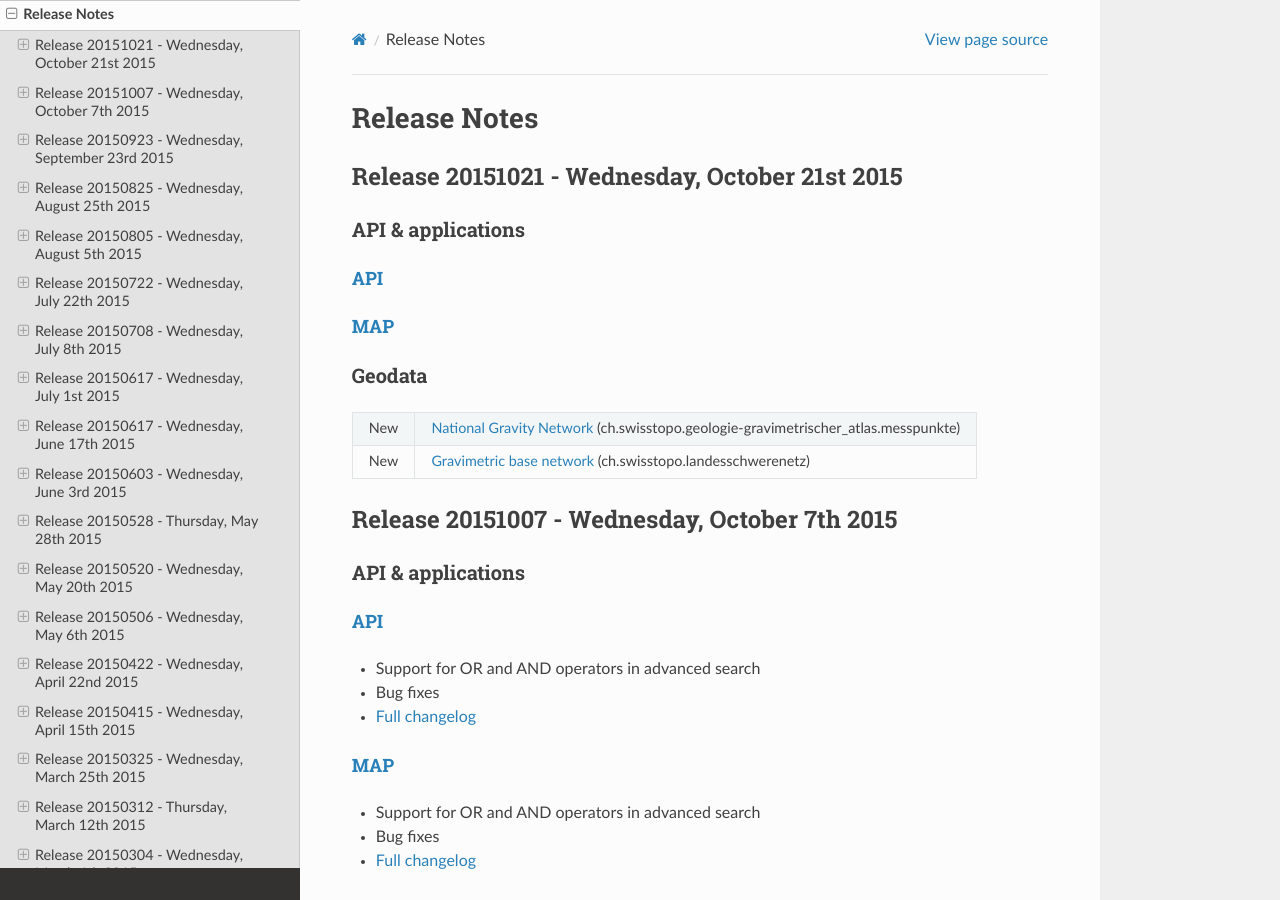
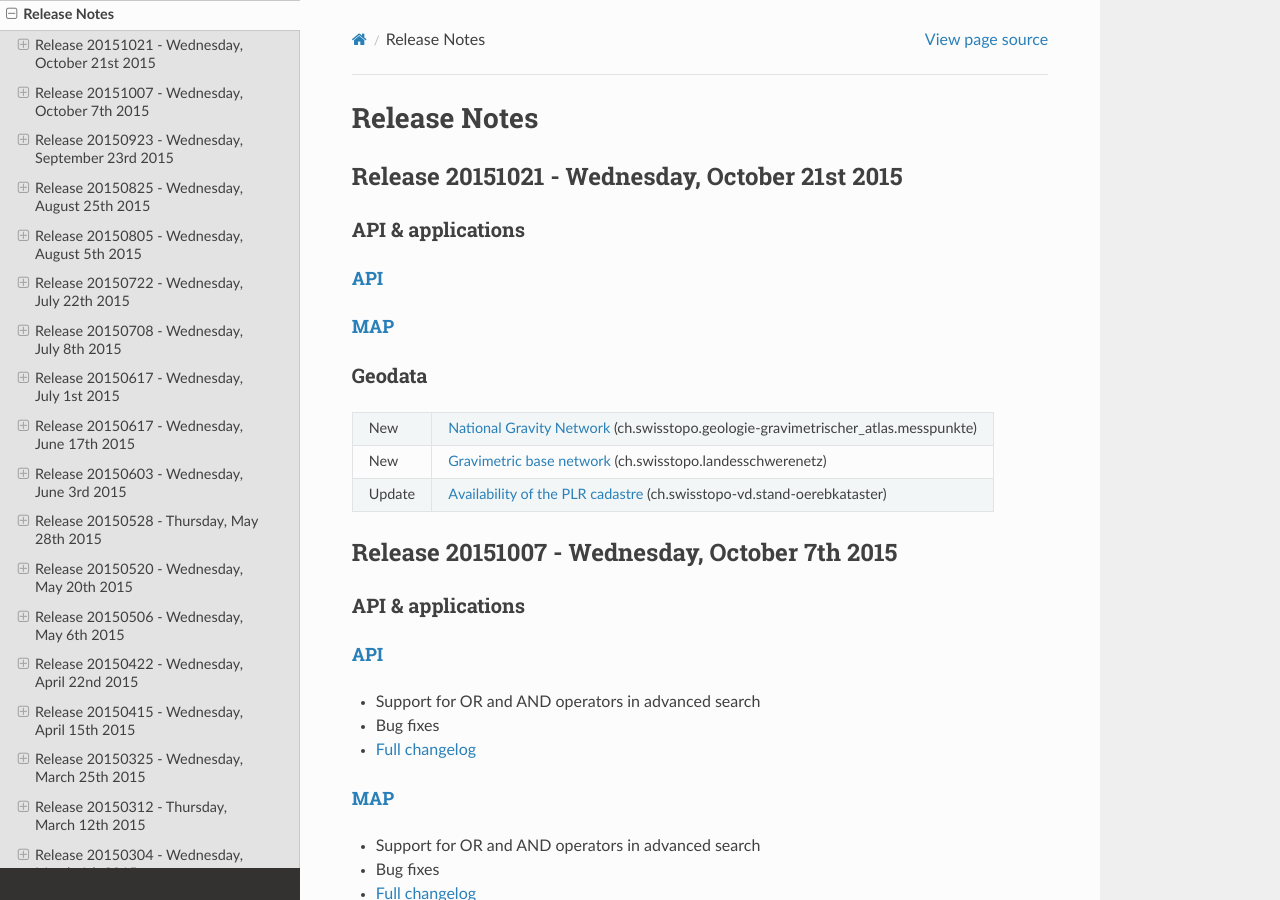
Before and after one commit to swisstopo-test/doc-chsdi3, a Sphinx documentation site: the page built from source/releasenotes/index.rst, in a window 1280 px wide and 900 px high. Built offline with Sphinx 7.4.7 and the Read the Docs theme 2.0.0, drawn with Linux system fonts in a browser that asks for light colours.

Commit message:
add updated layer ch.swisstopo-vd.stand-oerebkataster

```diff
--- a/source/releasenotes/index.rst
+++ b/source/releasenotes/index.rst
@@ -29,6 +29,8 @@ Geodata
 | New    | `National Gravity Network <//map.geo.admin.ch/?layers=ch.swisstopo.geologie-gravimetrischer_atlas.messpunkte>`__ (ch.swisstopo.geologie-gravimetrischer_atlas.messpunkte)  |
 +--------+----------------------------------------------------------------------------------------------------------------------------------------------------------------------------+
 | New    | `Gravimetric base network <//map.geo.admin.ch/?layers=ch.swisstopo.landesschwerenetz>`__ (ch.swisstopo.landesschwerenetz)                                                  |
++--------+----------------------------------------------------------------------------------------------------------------------------------------------------------------------------+
+| Update | `Availability of the PLR cadastre <//map.geo.admin.ch/?layers=ch.swisstopo-vd.stand-oerebkataster>`__ (ch.swisstopo-vd.stand-oerebkataster)                                |
 +--------+----------------------------------------------------------------------------------------------------------------------------------------------------------------------------+
 
 
```
